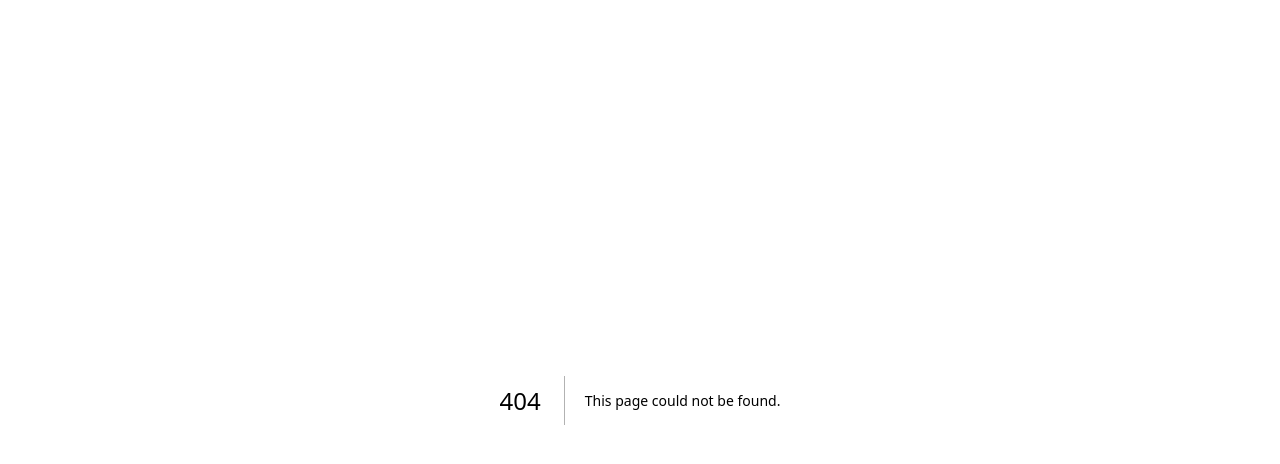
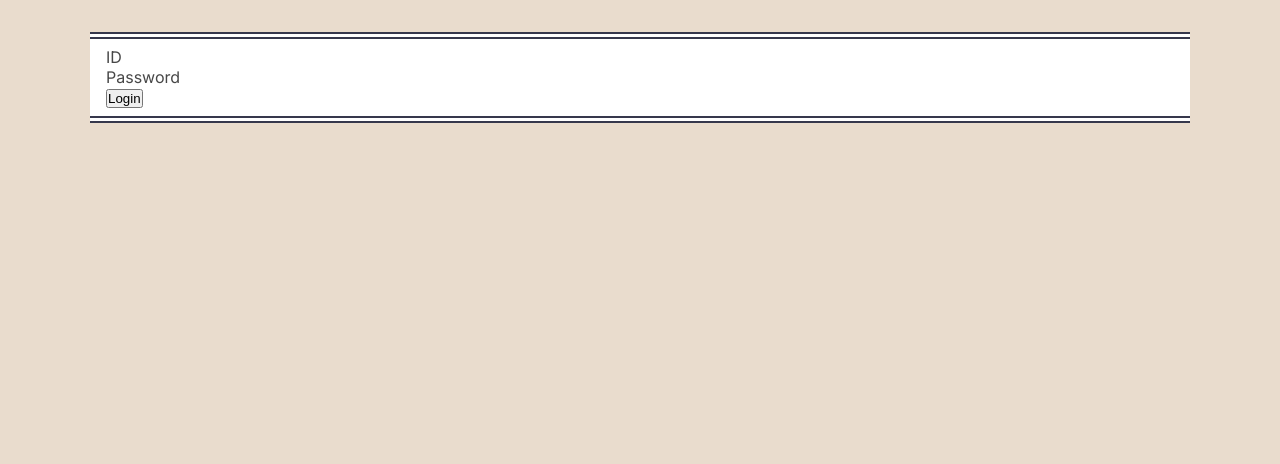
Before and after one commit to KakinokiKanta/tkg-frontend, a Next.js app: page /login in a window 1280 px wide. Before the commit this address had no page. Shown: the top 464 px of the page. Built offline with nearby package versions, Linux system fonts and the light colour scheme.

Commit message:
add: SCSS(sass)の導入

```diff
--- a/src/app/(authentication)/layout.tsx
+++ b/src/app/(authentication)/layout.tsx
@@ -1,6 +1,6 @@
 import type { Metadata } from "next";
 import { Inter } from "next/font/google";
-import "@/app/globals.css";
+import "@/app/globals.scss";
 
 const inter = Inter({ subsets: ["latin"] });
 
@@ -10,7 +10,7 @@ export const metadata: Metadata = {
     "GitHubの草を使って育てるマイキャラ育成アプリ!たまごっちをオマージュしてます",
 };
 
-export default function RootLayout({
+export default function AuthenticationLayout({
   children,
 }: Readonly<{
   children: React.ReactNode;
--- /dev/null
+++ b/src/app/(authentication)/login/login.module.scss
@@ -0,0 +1,10 @@
+@use "@/app/variables" as var;
+
+.container {
+  padding: 0.5em 1em;
+  margin: 2em 0;
+  color: #474747;
+  background: #fff; /*背景色*/
+  border-top: double 7px var.$charcoal; /*左線*/
+  border-bottom: double 7px var.$charcoal; /*右線*/
+}
--- /dev/null
+++ b/src/app/(authentication)/login/page.tsx
@@ -0,0 +1,17 @@
+import styles from "./login.module.scss";
+
+const Login = () => {
+  return (
+    <main>
+      <section>
+        <div className={styles.container}>
+          <p>ID</p>
+          <p>Password</p>
+          <button>Login</button>
+        </div>
+      </section>
+    </main>
+  );
+};
+
+export default Login;
--- /dev/null
+++ b/src/app/_variables.scss
@@ -0,0 +1,10 @@
+/* カラー定義 */
+$back_color: #e9dccd;
+$petal: #e3bab3;
+$bargundy: #613a43;
+$fresh: #849974;
+$charcoal: #36384c;
+
+/* 数値定義 */
+$section_max_width: 1100px;
+$section_width: 90%;
--- a/src/app/globals.css
+++ b/src/app/globals.scss
@@ -1,7 +1,4 @@
-:root {
-  --max-width: 1100px;
-  --border-radius: 12px;
-}
+@use "variables" as var;
 
 * {
   box-sizing: border-box;
@@ -13,7 +10,13 @@ html,
 body {
   max-width: 100vw;
   overflow-x: hidden;
-  background-color: #ddd;
+  background-color: var.$back_color;
+}
+
+section {
+  margin: 0 auto;
+  max-width: var.$section_max_width;
+  width: var.$section_width;
 }
 
 a {
--- a/src/app/layout.tsx
+++ b/src/app/layout.tsx
@@ -1,6 +1,6 @@
 import type { Metadata } from "next";
 import { Inter } from "next/font/google";
-import "./globals.css";
+import "./globals.scss";
 
 const inter = Inter({ subsets: ["latin"] });
 
```
Also changed, not shown: package.json (+8 -5 lines), 1 other file (tests, documents, lock files or other folders).
